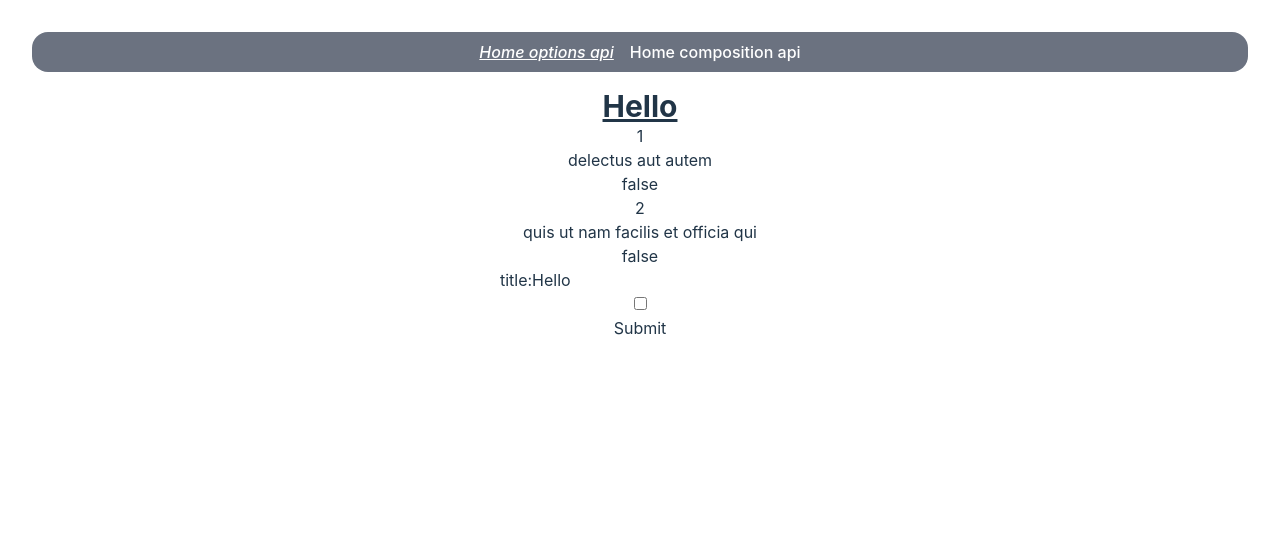
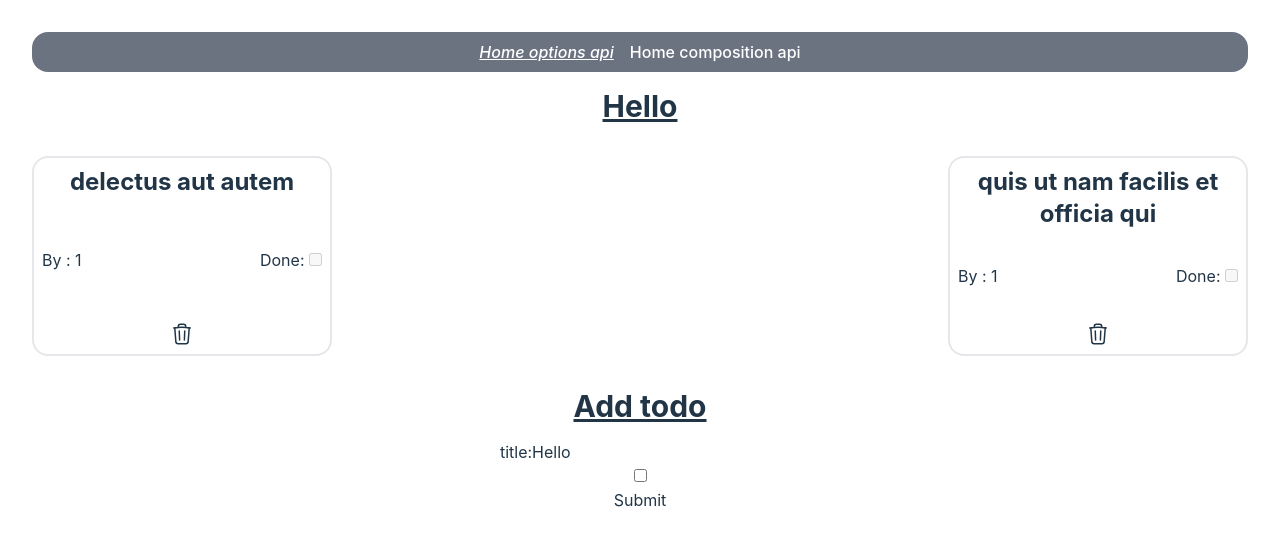
Before and after one commit to ashleymoogle/wkshpxlnt, a Vue app: page / in a window 1280 px wide. Shown: the top 546 px of the page. Built offline with nearby package versions, Linux system fonts and the light colour scheme.

Commit message:
integrated xcard options

```diff
--- a/src/components/Home.vue
+++ b/src/components/Home.vue
@@ -1,14 +1,17 @@
 <script lang="ts">
   import { defineComponent } from 'vue';
-  // import {Xcard} from 'Xcard';
+  import XCard from '@/src/components/XCard.vue';
 
+  // @ts-ignore
   export default defineComponent({
+    components: {
+      XCard,
+    },
     data() {
       return {
         title: 'Hello',
         userId: 0,
         completed: false,
-
         cards: [
           {
             userId: 1,
@@ -25,10 +28,9 @@
         ],
       }
     },
-
     computed: {
       title() {
-        return this.name;
+        return this.title;
       },
     },
 
@@ -48,14 +50,13 @@
   <h1 class="text-3xl font-bold underline">
     {{ title }}
   </h1>
-  <ul>
-    <li v-for="card in cards" :key="card.id">
-      <p>{{ card.id }}</p>
-      <p>{{ card.title }}</p>
-      <p>{{ card.completed }}</p>
-    </li>
-  </ul>
+  <div class="cards">
+    <x-card v-for="card in cards" :key="card.id" :todo="card" />
+  </div>
 
+  <h1 class="text-3xl font-bold underline mb-4">
+    Add todo
+  </h1>
   <form class="review-form" @submit.prevent="onSubmit">
     <p>
       <label for="name">title:</label>
@@ -74,7 +75,7 @@
 </template>
 
 <style scoped lang="scss">
-  .content {
-    @apply flex justify-between mt-4;
+  .cards {
+    @apply flex justify-between mt-8 mb-8;
   }
 </style>
--- a/src/components/XCard.vue
+++ b/src/components/XCard.vue
@@ -4,9 +4,12 @@
             {{todo.title}}
         </div>
         <div class="x-card--content">
-            By : {{todo.userId}}
-            <br />
-            Done: <input type="checkbox" :checked="todo.completed" disabled>
+            <span>
+              By : {{todo.userId}}
+            </span>
+            <span>
+              Done: <input type="checkbox" :checked="todo.completed" disabled>
+            </span>
         </div>
         <div class="x-card--footer">
             <svg @click="deleteTodo" xmlns="http://www.w3.org/2000/svg" fill="none" viewBox="0 0 24 24" stroke-width="1.5" stroke="currentColor" class="w-6 h-6">
@@ -39,8 +42,19 @@
 
 <style scoped lang="scss">
     .x-card {
+        &--wrapper {
+          width: 300px;
+          height: 200px;
+          @apply rounded-2xl border-2 p-2 flex flex-col justify-between;
+        }
         &--header {
             @apply text-2xl font-bold;
         }
+        &--content {
+          @apply flex justify-between;
+        }
+        &--footer {
+            @apply flex justify-center;
+        }
     }
 </style>
```
